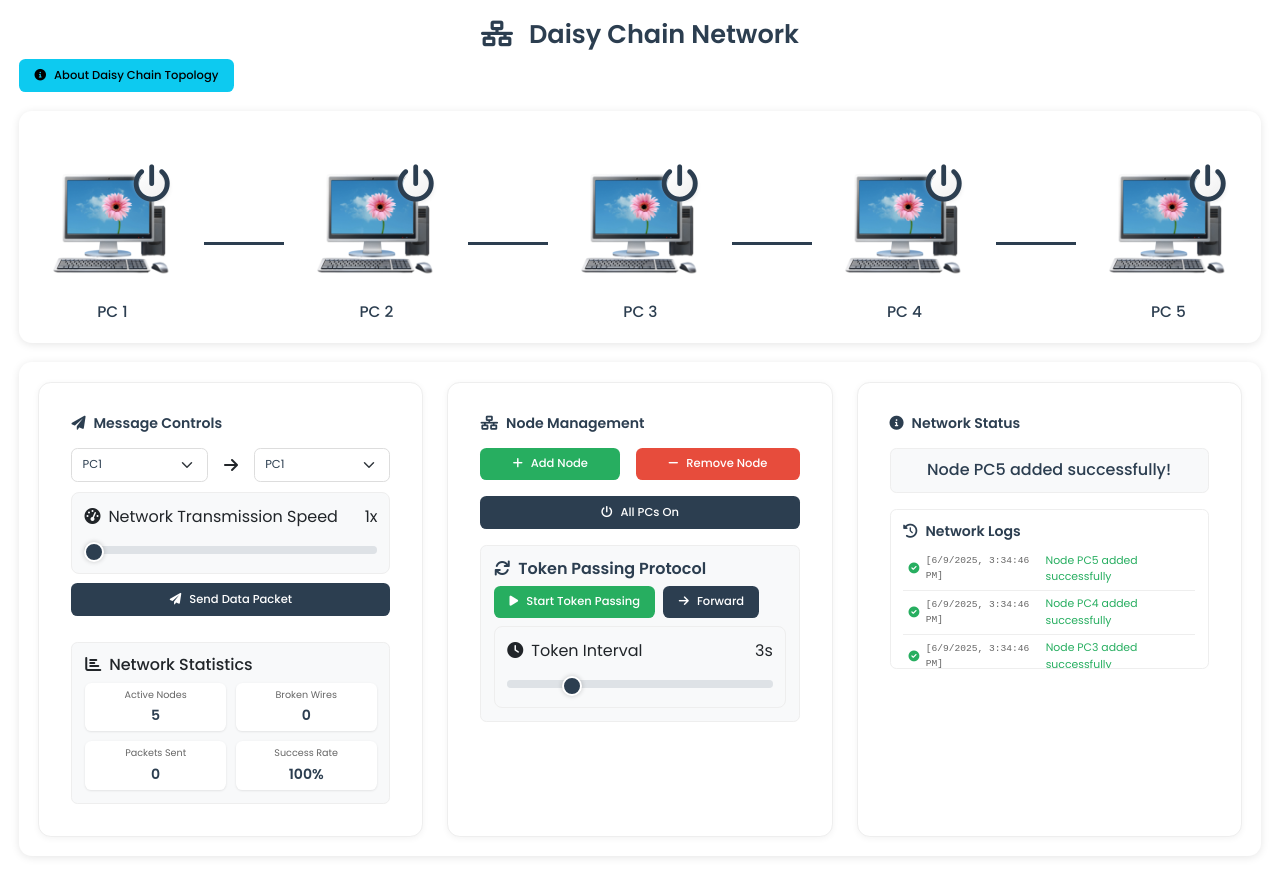
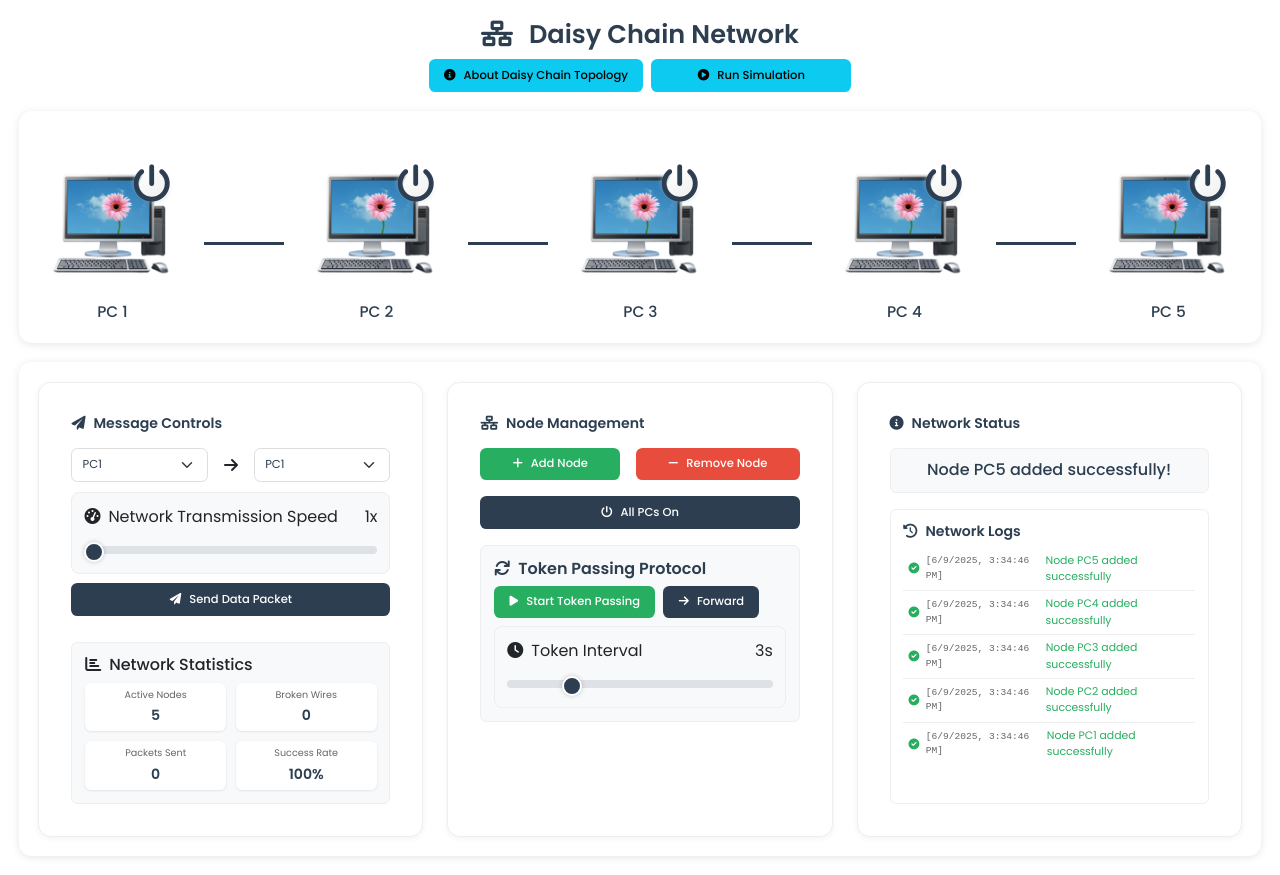
Before and after one commit to traviscruz/daisy-chain, a plain HTML site: page index.html in a window 1280 px wide. Drawn offline with nearby package versions, Linux system fonts and the light colour scheme.

Commit message:
Add: demo with token

```diff
--- a/daisy.js
+++ b/daisy.js
@@ -685,72 +685,56 @@ function getRandomNodePair(min, max) {
 }
 
 /**
- * Simulates a collision scenario in the network
- * This demonstrates what happens when multiple nodes try to transmit simultaneously
+ * Runs a demo simulation of the network
  */
-async function simulateCollision() {
+async function runDemoSimulation() {
     // Get all powered-on nodes
     const activeNodes = Object.entries(NetworkState.nodes)
         .filter(([_, node]) => !node.classList.contains('powered-off'))
         .map(([id]) => parseInt(id));
 
-    if (activeNodes.length < 3) {
-        DOM.status.textContent = 'Need at least 3 powered-on nodes to demonstrate collision!';
-        addMessageToHistory('Failed to simulate collision: Not enough active nodes', false);
+    if (activeNodes.length < 2) {
+        DOM.status.textContent = 'Need at least 2 powered-on nodes for demo!';
+        addMessageToHistory('Failed to start demo: Not enough active nodes', false);
         return;
     }
 
-    // Reset network state
-    resetNetwork();
+    // Start token passing if not already active
+    if (!TokenState.isActive) {
+        startTokenPassing();
+    }
 
-    // Get random node pairs from active nodes
-    const shuffled = [...activeNodes].sort(() => Math.random() - 0.5);
-    const [node1, node2, node3, node4] = shuffled.slice(0, 4);
+    // Run demo for 30 seconds
+    const endTime = Date.now() + 30000;
 
-    // Add initial message about collision simulation
-    addMessageToHistory(`Simulating collision between PC${node1}→PC${node2} and PC${node3}→PC${node4}`, true);
-    DOM.status.textContent = 'Simulating network collision...';
+    while (Date.now() < endTime) {
+        // Wait for token to be at a node
+        await sleep(1000); // Check every second
 
-    // Activate both source nodes
-    NetworkState.nodes[node1].classList.add('active');
-    NetworkState.nodes[node3].classList.add('active');
+        // Only proceed if token passing is active and we have a current node
+        if (TokenState.isActive && TokenState.currentNode) {
+            const sourceNode = TokenState.currentNode;
 
-    // Get the connections that will be involved
-    const connection1 = NetworkState.connections[Math.min(node1, node2) - 1];
-    const connection2 = NetworkState.connections[Math.min(node3, node4) - 1];
+            // Get a random destination node that's different from source
+            let destinationNode;
+            do {
+                destinationNode = activeNodes[Math.floor(Math.random() * activeNodes.length)];
+            } while (destinationNode === sourceNode);
 
-    // Activate both connections
-    connection1.classList.add('active');
-    connection2.classList.add('active');
+            // Set the source and destination in the UI
+            DOM.sourceNode.value = sourceNode;
+            DOM.destinationNode.value = destinationNode;
 
-    // Show data packets on both connections
-    const packet1 = connection1.querySelector('.data-packet');
-    const packet2 = connection2.querySelector('.data-packet');
+            // Try to send message
+            await sendMessage();
 
-    packet1.style.display = 'block';
-    packet2.style.display = 'block';
+            // Wait for token to move to next node
+            await sleep(TokenState.interval);
+        }
+    }
 
-    // Add collision effect
-    packet1.style.backgroundColor = 'var(--danger)';
-    packet2.style.backgroundColor = 'var(--danger)';
-
-    // Animate packets
-    packet1.classList.add('moving');
-    packet2.classList.add('moving');
-
-    // Wait for animation
-    await sleep(1500);
-
-    // Show collision result
-    DOM.status.textContent = 'Collision detected! Data packets corrupted.';
-    addMessageToHistory('Collision occurred: Data packets corrupted', false);
-    NetworkState.messagesFailed += 2;
-    updateStats();
-
-    // Reset after delay
-    setTimeout(() => {
-        resetNetwork();
-        packet1.style.backgroundColor = 'var(--success)';
-        packet2.style.backgroundColor = 'var(--success)';
-    }, 2000);
+    // Stop token passing after demo
+    stopTokenPassing();
+    DOM.status.textContent = 'Demo simulation completed!';
+    addMessageToHistory('Demo simulation completed', true);
 }
--- a/index.html
+++ b/index.html
@@ -16,6 +16,9 @@
             <div class="d-flex gap-2">
                 <button class="btn btn-info" data-bs-toggle="modal" data-bs-target="#topologyInfoModal">
                     <i class="fas fa-info-circle me-2"></i>About Daisy Chain Topology
+                </button>
+                <button class="btn btn-info" onclick="runDemoSimulation()">
+                    <i class="fas fa-play-circle me-2"></i>Run Simulation
                 </button>
             </div>
         </div>
--- a/style.css
+++ b/style.css
@@ -42,6 +42,14 @@ body {
     font-weight: 600;
     color: var(--primary);
     margin-bottom: 0.6rem;
+}
+
+.header .d-flex {
+    justify-content: center;
+}
+
+.header .btn {
+    min-width: 200px;
 }
 
 .network-container {
@@ -289,12 +297,19 @@ body {
     display: flex;
     flex-direction: column;
     min-height: 0;
+    max-height: 300px;
+    overflow-y: auto;
+    border: 0.8px solid #eee;
+    border-radius: 0.4rem;
+    background: #fff;
+    margin-top: 0.8rem;
 }
 
 .message-list {
     flex: 1;
     overflow-y: auto;
     min-height: 0;
+    padding: 0 0.8rem 0.8rem;
 }
 
 .card {
@@ -685,25 +700,12 @@ body {
     box-shadow: 0 0 5px rgba(0,0,0,0.2);
 }
 
-.message-history {
-    max-height: 160px;
-    overflow-y: auto;
-    border: 0.8px solid #eee;
-    border-radius: 0.4rem;
-    background: #fff;
-    margin-top: 0.8rem;
-}
-
 .message-history h6 {
     padding: 0.8rem 0.8rem 0;
     margin-bottom: 0.4rem;
     font-size: 0.88rem;
     color: var(--primary);
     font-weight: 600;
-}
-
-.message-list {
-    padding: 0 0.8rem 0.8rem;
 }
 
 .message-item {
```
